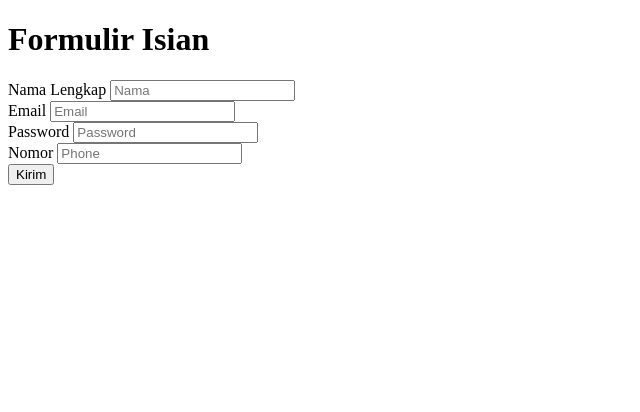
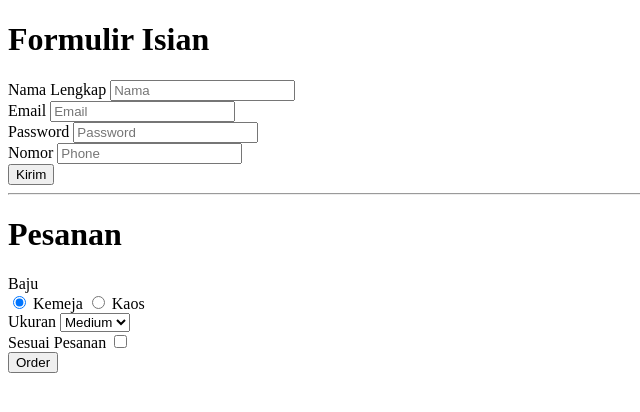
Before and after one commit to mazizf13/belajar-HTML, a plain HTML site: page form.html in a window 1280 px wide. Shown: the whole page, without its empty margins (0-640 px from the left). Drawn offline with Linux system fonts and the light colour scheme.

Commit message:
feat: Mengenal radio button checkbox select

```diff
--- a/form.html
+++ b/form.html
@@ -70,5 +70,36 @@
       <!-- <button type="button">Tombol Biasa</button>
       <input type="button" value="Daftar" /> -->
     </form>
+
+    <hr />
+
+    <h1>Pesanan</h1>
+    <form action="/order">
+      <label for="">Baju</label>
+      <div>
+        <input type="radio" name="baju" id="" value="Kemeja" checked />
+        <label for="">Kemeja</label>
+
+        <input type="radio" name="baju" id="" value="kaos" />
+        <label for="">Kaos</label>
+      </div>
+
+      <div>
+        <label for="ukuran">Ukuran</label>
+        <select name="ukuran" id="ukuran">
+          <option>-</option>
+          <option value="S">Small</option>
+          <option value="M" selected>Medium</option>
+          <option value="L">Large</option>
+        </select>
+      </div>
+
+      <div>
+        <label for="term">Sesuai Pesanan</label>
+        <input type="checkbox" name="term" id="term" />
+      </div>
+
+      <button>Order</button>
+    </form>
   </body>
 </html>
```
